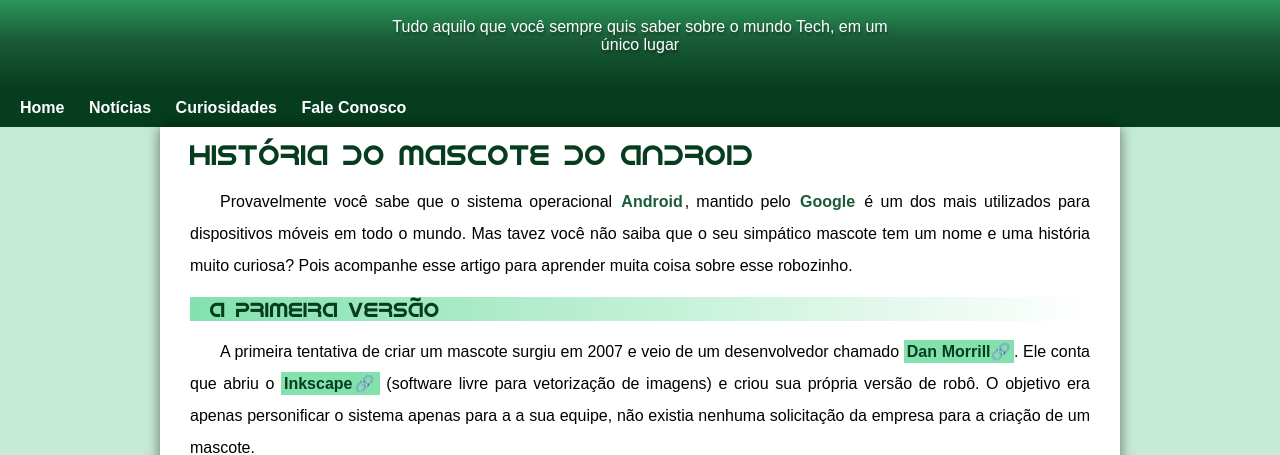
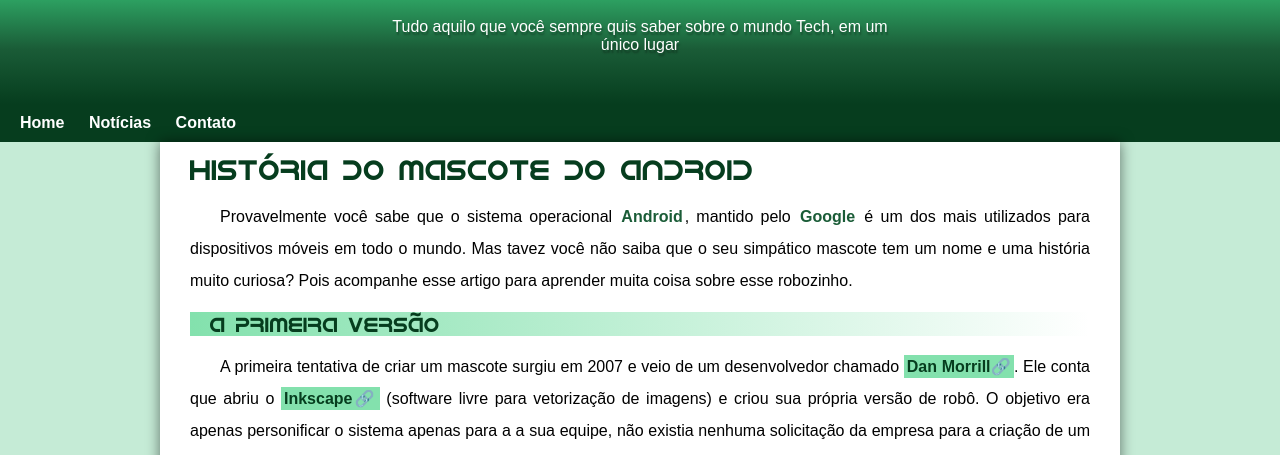
Before and after one commit to Viniciusleal-dev/teste6, a plain HTML site: page index.html in a window 1280 px wide. Shown: the part 61-516 px from the top of the page. Drawn offline with Linux system fonts and the light colour scheme.

Commit message:
problema de padding corrigido e margin inadequado retirado

```diff
--- a/index.html
+++ b/index.html
@@ -15,8 +15,7 @@
      <nav>
             <a href="#">Home</a>
             <a href="#">Notícias</a>
-            <a href="#">Curiosidades</a>
-            <a href="#">Fale Conosco</a>
+            <a href="#">Contato</a>
         </nav>
         <main>
             <article>
--- a/style.css
+++ b/style.css
@@ -97,8 +97,7 @@ header>h1 {
 header > p{
     color: white;
     text-align: center;
-    margin: 0px;
-    margin-bottom: 20px;
+    padding-bottom: 50px;
     max-width: 500px;
     margin: auto;
     padding-left: 20px;
```
